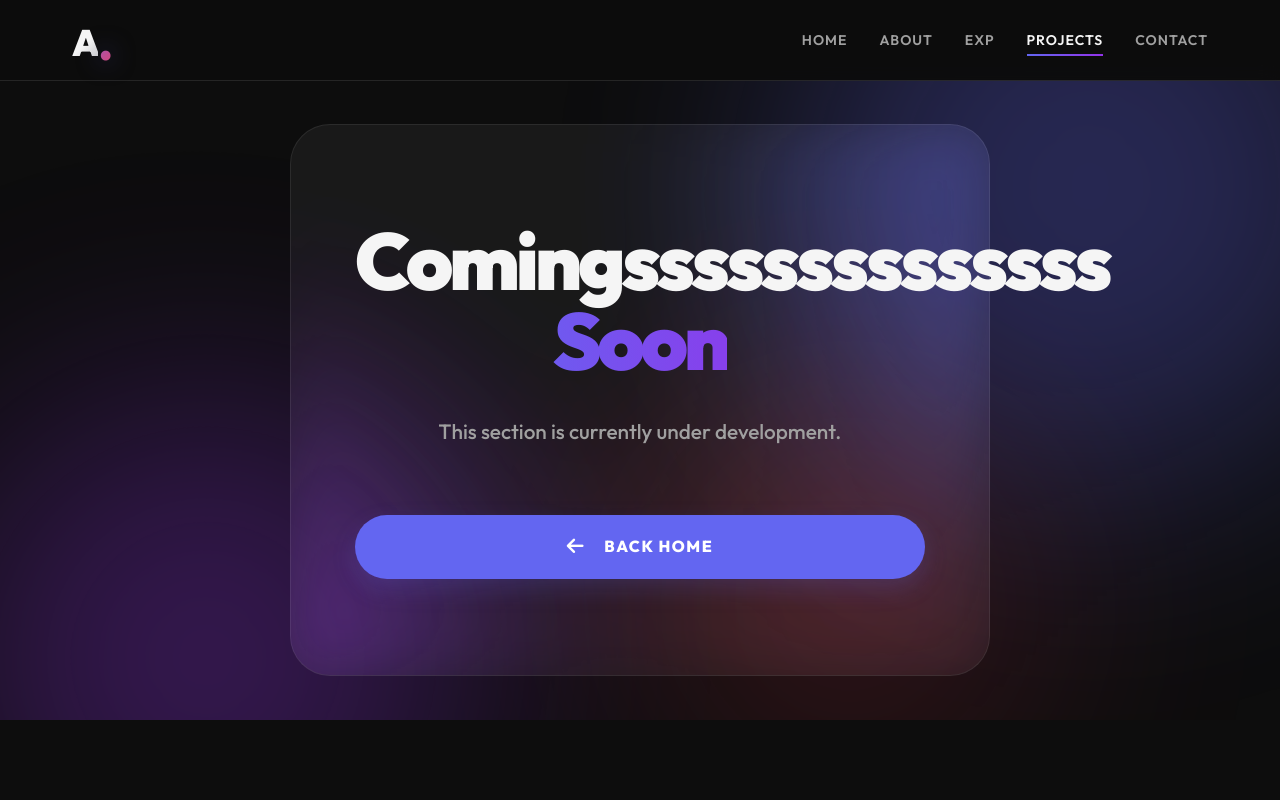
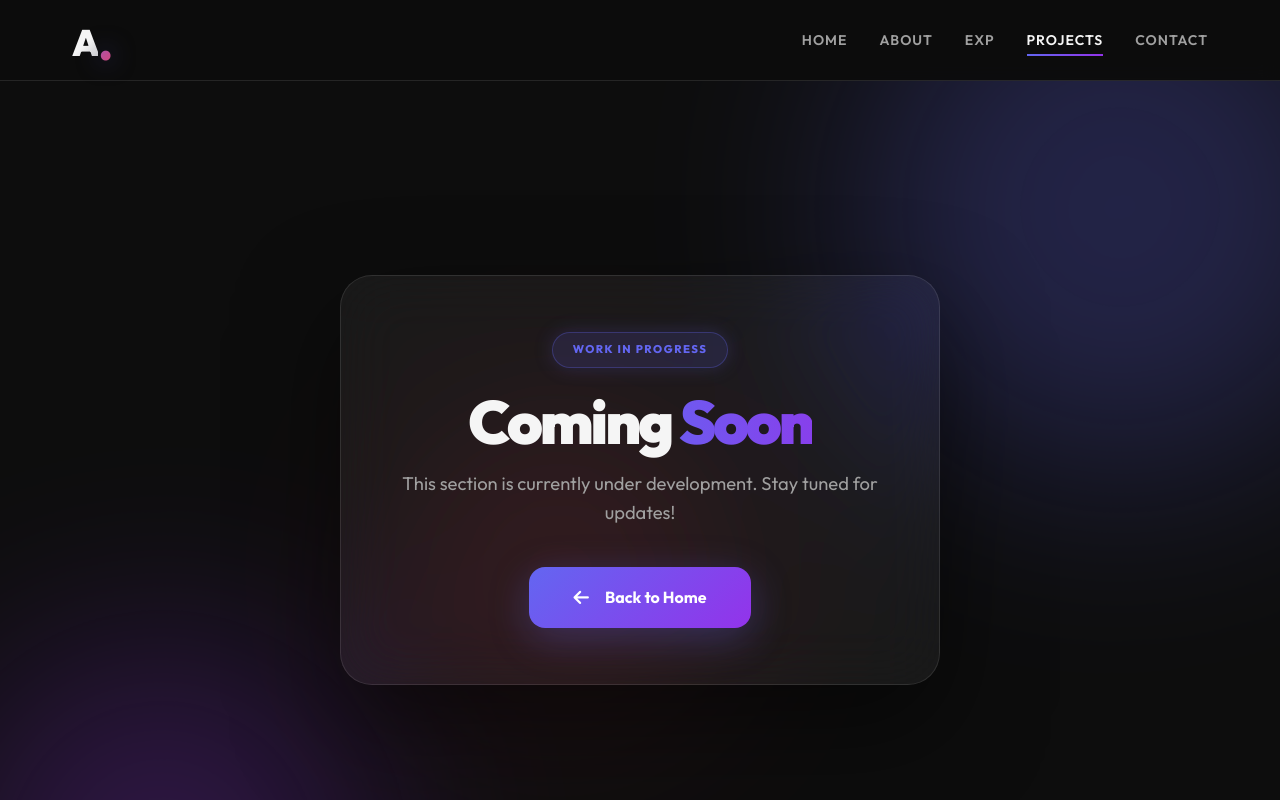
Before and after one commit to akhilpty/akhilpty.github.io, an Angular app: page /projects in a window 1280 px wide. Shown: the top 800 px of the page. Built offline with nearby package versions, Linux system fonts and the light colour scheme.

Commit message:
test_deploy

```diff
--- a/src/app/pages/coming-soon/coming-soon.html
+++ b/src/app/pages/coming-soon/coming-soon.html
@@ -1,13 +1,14 @@
 <section class="coming-soon">
     <div class="content">
-        <h1 class="title">Comingssssssssssssss <span class="accent">Soon</span></h1>
+        <div class="status-chip">Work in Progress</div>
+        <h1 class="title">Coming <span class="accent">Soon</span></h1>
         <p class="description">
-            This section is currently under development.
+            This section is currently under development. Stay tuned for updates!
         </p>
         <div class="actions">
             <a routerLink="/home" class="btn-back">
                 <i class="fa-solid fa-arrow-left"></i>
-                Back Home
+                Back to Home
             </a>
         </div>
     </div>
--- a/src/app/pages/coming-soon/coming-soon.scss
+++ b/src/app/pages/coming-soon/coming-soon.scss
@@ -1,83 +1,112 @@
 @use 'theme' as *;
 
 .coming-soon {
-    min-height: calc(100vh - 160px);
+  height: 100vh;
+  height: 100dvh;
   @include flex-center;
   flex-direction: column;
-    padding: 2rem;
+  padding: 1.5rem;
   position: relative;
   overflow: hidden;
   text-align: center;
+  background: var(--bg-dark);
 }
 
 .content {
   @include glassmorphism;
-    padding: 6rem 4rem;
-    border-radius: 40px;
-    max-width: 700px;
+  padding: 3.5rem 2.5rem;
+  border-radius: 32px;
+  max-width: 600px;
   width: 100%;
   z-index: 10;
   position: relative;
-    backdrop-filter: blur(30px);
-    border: 1px solid rgba(255, 255, 255, 0.08);
+  backdrop-filter: blur(30px) saturate(180%);
+  border: 1px solid rgba(255, 255, 255, 0.1);
+  box-shadow: 0 40px 100px rgba(0, 0, 0, 0.5);
+  animation: contentEntrance 1.2s cubic-bezier(0.16, 1, 0.3, 1);
+}
+
+@keyframes contentEntrance {
+  from {
+    opacity: 0;
+    transform: translateY(20px) scale(0.98);
+  }
+  to {
+    opacity: 1;
+    transform: translateY(0) scale(1);
+  }
+}
+
+.status-chip {
+  display: inline-flex;
+  align-items: center;
+  gap: 0.5rem;
+  background: rgba(99, 102, 241, 0.15);
+  color: var(--primary);
+  padding: 0.5rem 1.2rem;
+  border-radius: 100px;
+  font-size: 0.7rem;
+  font-weight: 800;
+  text-transform: uppercase;
+  letter-spacing: 1.5px;
+  margin-bottom: 1.5rem;
+  border: 1px solid rgba(99, 102, 241, 0.3);
+  box-shadow: 0 0 20px rgba(99, 102, 241, 0.2);
 }
 
 .title {
-    font-size: 5rem;
+  font-size: 3.8rem;
   font-weight: 900;
-    margin-bottom: 2rem;
-    letter-spacing: -4px;
+  margin-bottom: 1rem;
+  letter-spacing: -3px;
   line-height: 1;
   color: var(--text-main);
 }
 
 .title .accent {
   @include gradient-text;
-    background-size: 200%;
-    animation: gradientMove 4s infinite linear;
+  background-size: 200% auto;
+  animation: shine 4s linear infinite;
 }
 
-@keyframes gradientMove {
-    0% { background-position: 0% 50%; }
-    100% { background-position: 200% 50%; }
+@keyframes shine {
+  to { background-position: 200% center; }
 }
 
 .description {
-    font-size: 1.3rem;
+  font-size: 1.15rem;
   color: var(--text-muted);
-    line-height: 1.8;
-    margin-bottom: 4rem;
-    max-width: 500px;
+  line-height: 1.6;
+  margin-bottom: 2.5rem;
+  max-width: 480px;
   margin-inline: auto;
-    font-weight: 500;
+  font-weight: 400;
 }
 
 /* Actions */
 .btn-back {
   display: inline-flex;
   align-items: center;
-    gap: 1.2rem;
-    padding: 1.2rem 3.5rem;
-    background: var(--primary);
+  gap: 1rem;
+  padding: 1.1rem 2.8rem;
+  background: linear-gradient(135deg, var(--primary), var(--secondary));
   color: white;
-    border-radius: 100px;
-    font-weight: 800;
+  border-radius: 16px;
+  font-weight: 700;
   font-size: 1rem;
-    text-transform: uppercase;
-    letter-spacing: 1.5px;
-    transition: all 0.4s cubic-bezier(0.175, 0.885, 0.32, 1.275);
-    @include flex-center;
-    box-shadow: 0 10px 25px rgba(99, 102, 241, 0.2);
+  text-decoration: none;
+  transition: all 0.5s cubic-bezier(0.23, 1, 0.32, 1);
+  box-shadow: 0 10px 40px rgba(99, 102, 241, 0.3);
 }
 
 .btn-back:hover {
-    background: var(--secondary);
-    transform: translateY(-8px);
-    box-shadow: 0 20px 40px rgba(99, 102, 241, 0.4);
+  transform: translateY(-5px) scale(1.02);
+  box-shadow: 0 15px 40px rgba(99, 102, 241, 0.5);
+  filter: brightness(1.1);
 }
 
 .btn-back i {
-    font-size: 1.2rem;
+  font-size: 1.1rem;
   transition: transform 0.3s ease;
 }
 
@@ -86,60 +115,71 @@
 }
 
 /* Floating Blobs */
+.floating-blobs {
+  position: absolute;
+  inset: 0;
+  z-index: 1;
+}
+
 .floating-blobs .blob {
   position: absolute;
   border-radius: 50%;
-    filter: blur(120px);
-    opacity: 0.3;
-    z-index: 1;
+  filter: blur(100px);
+  opacity: 0.25;
   animation: blobFloat 25s infinite alternate ease-in-out;
 }
 
 .blob-1 {
-    width: 600px;
-    height: 600px;
+  width: 500px;
+  height: 500px;
   background: var(--primary);
-    top: -200px;
-    right: -100px;
+  top: -150px;
+  right: -5%;
 }
 
 .blob-2 {
-    width: 500px;
-    height: 500px;
+  width: 400px;
+  height: 400px;
   background: var(--secondary);
   bottom: -150px;
-    left: -100px;
-    animation-delay: -7s !important;
+  left: -5%;
+  animation-delay: -7s;
 }
 
 .blob-3 {
-    width: 400px;
-    height: 400px;
+  width: 300px;
+  height: 300px;
   background: var(--accent);
-    top: 50%;
-    left: 50%;
-    transform: translate(-50%, -50%);
-    opacity: 0.15 !important;
+  top: 40%;
+  left: 30%;
+  opacity: 0.1 !important;
+  animation-duration: 30s;
 }
 
 @keyframes blobFloat {
   0% { transform: translate(0, 0) scale(1) rotate(0deg); }
-    100% { transform: translate(120px, 80px) scale(1.15) rotate(15deg); }
+  33% { transform: translate(3vw, 5vh) scale(1.1) rotate(120deg); }
+  66% { transform: translate(-3vw, 3vh) scale(0.9) rotate(240deg); }
+  100% { transform: translate(0, 0) scale(1) rotate(360deg); }
 }
 
 @media (max-width: 768px) {
   .content {
-        padding: 5rem 2rem;
+    padding: 3rem 1.5rem;
     margin: 1rem;
+    border-radius: 24px;
   }
   .title {
-        font-size: 3.5rem;
+    font-size: 2.8rem;
+    letter-spacing: -1.5px;
   }
   .description {
-        font-size: 1.15rem;
+    font-size: 1.05rem;
+    margin-bottom: 2rem;
   }
   .btn-back {
     width: 100%;
-        padding-inline: 1rem;
+    padding: 1rem 1.5rem;
+    justify-content: center;
   }
 }
```
Lines whose indentation alone changed are shown as unchanged.
